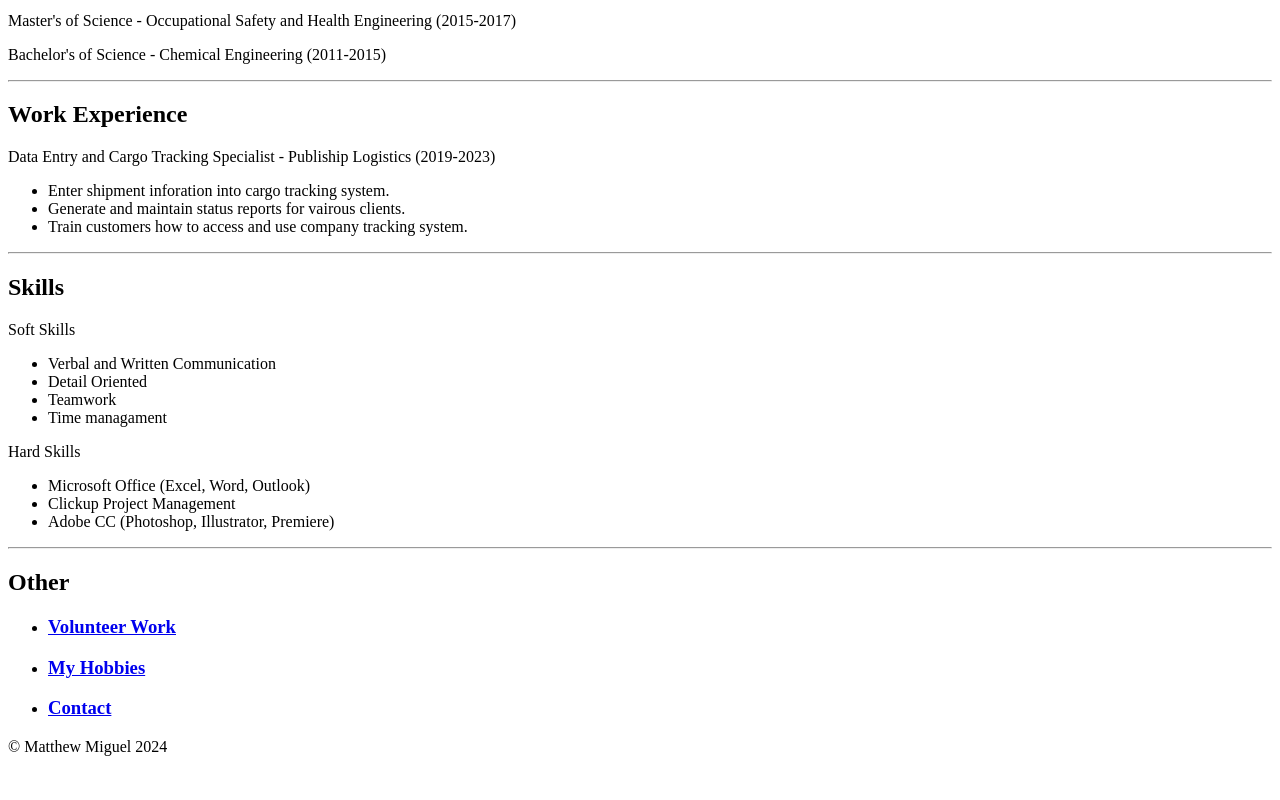
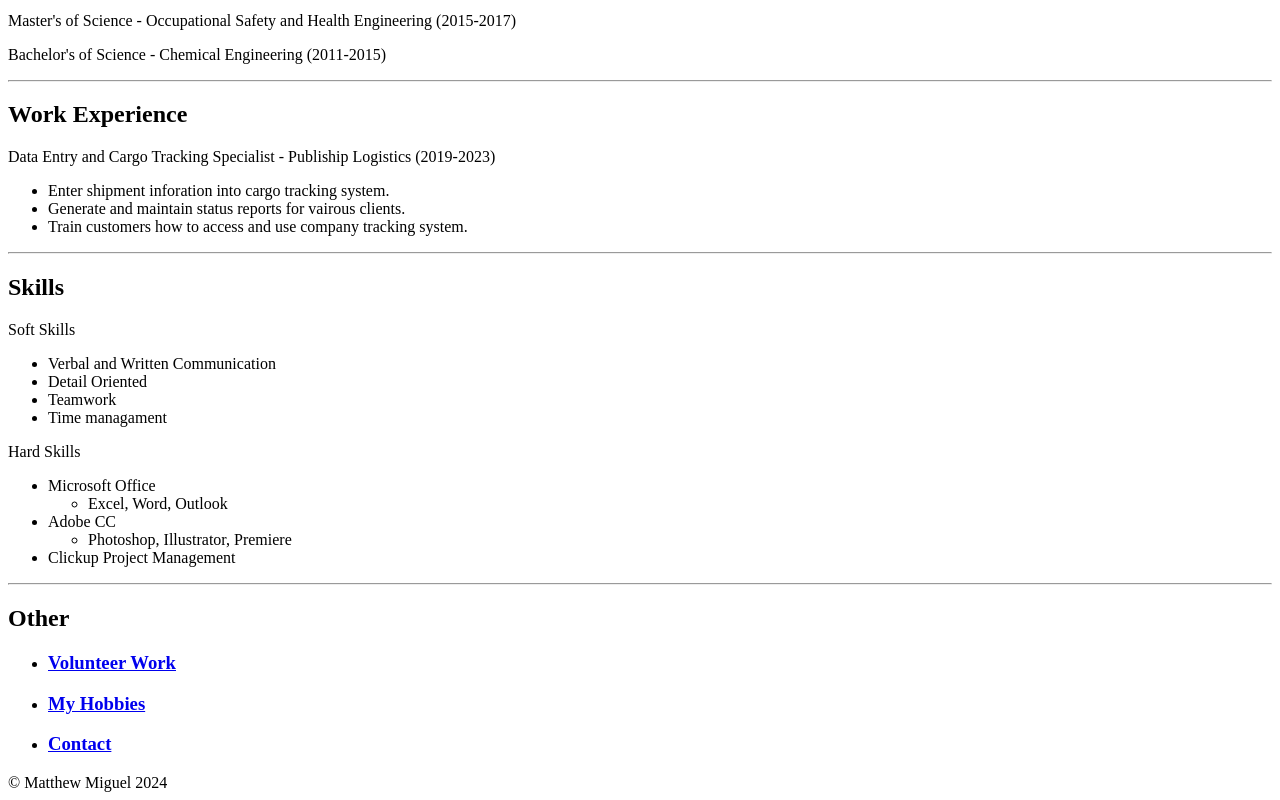
Before and after one commit to MattJM1007/html-resume, a plain HTML site: page index.html in a window 1280 px wide. Shown: the part 440-1240 px from the top of the page. Before the commit the page ends 1204 px from the top, so only its background shows below. Drawn offline with Linux system fonts and the light colour scheme.

Commit message:
Update index.html
updated skills with a nested list

```diff
--- a/index.html
+++ b/index.html
@@ -38,11 +38,15 @@
             <li>Time managament</li>
         </ul>
 
-        <p>Hard Skills</p>
+       <p>Hard Skills</p>
         <ul>
-            <li>Microsoft Office (Excel, Word, Outlook)</li>
+            <li>Microsoft Office
+                <ul><li>Excel, Word, Outlook</li></ul>
+            </li>
+            <li>Adobe CC
+                <ul><li>Photoshop, Illustrator, Premiere</li></ul>
+            </li>
             <li>Clickup Project Management</li>
-            <li>Adobe CC (Photoshop, Illustrator, Premiere)</li>
         </ul>
         <hr/>
 
```
